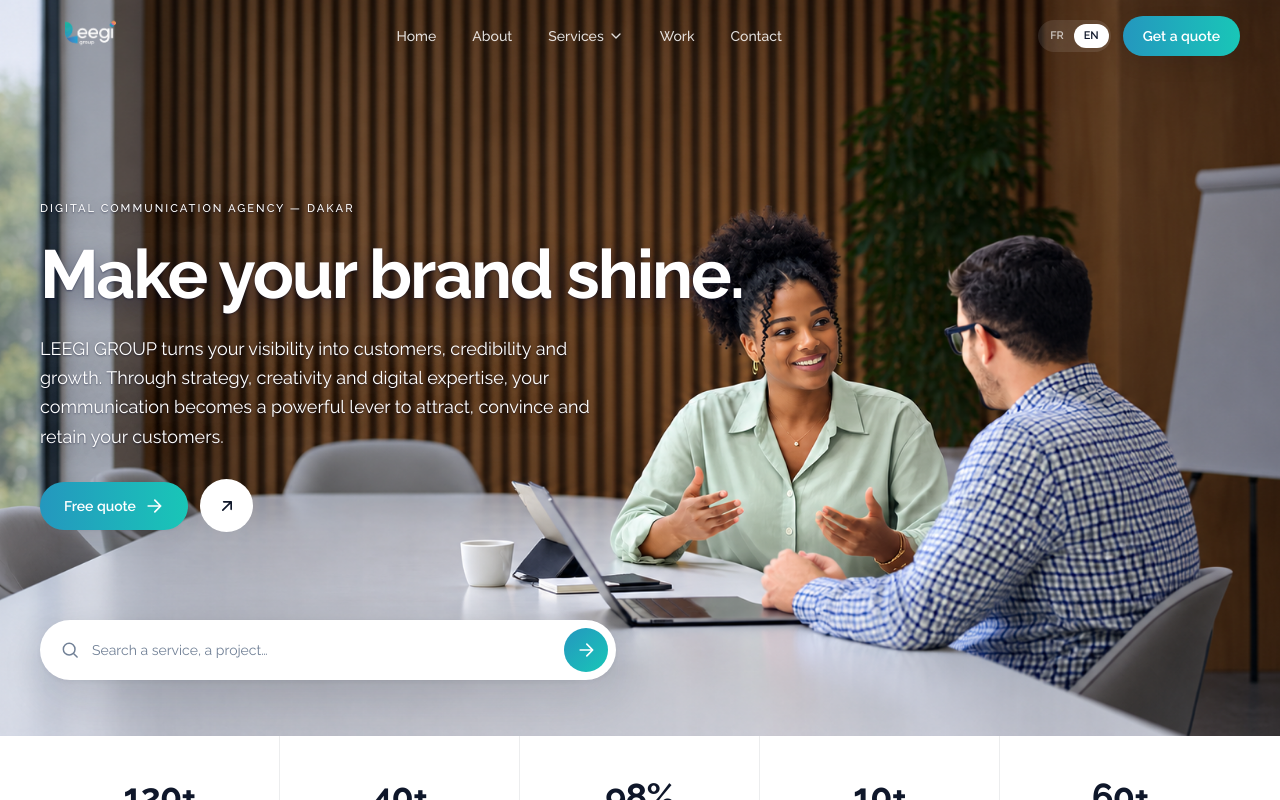
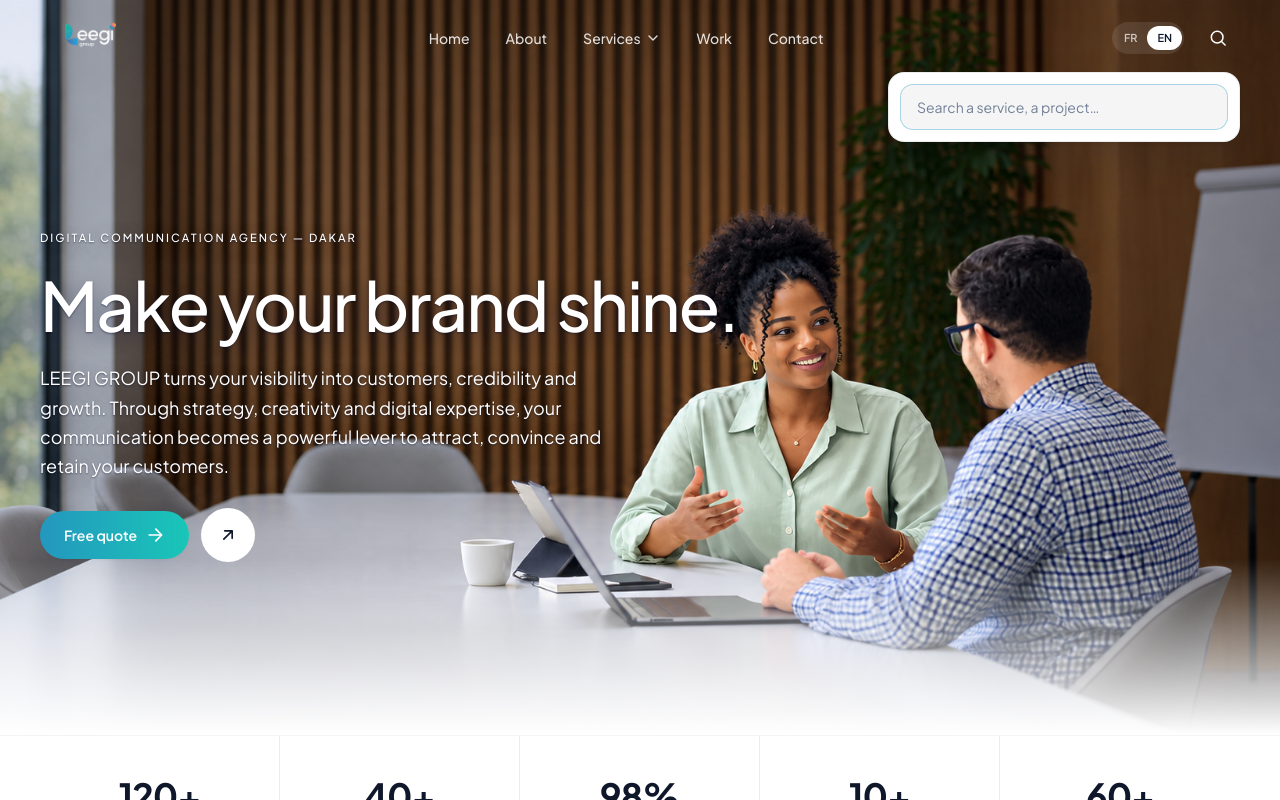
Before and after one commit to diane-prog/salon-saas-api-frontend, a Next.js app: page /en in a window 1280 px wide. Both pictures are taken after a click on the button "Search the site". Shown: the top 800 px of the page. Built offline with nearby package versions, Linux system fonts and the light colour scheme.

Commit message:
fix hero test2

```diff
--- a/app/[lang]/layout.tsx
+++ b/app/[lang]/layout.tsx
@@ -5,11 +5,11 @@ import { JsonLd } from "@/components/JsonLd";
 import { getDictionary, isLocale, localePath, locales, localeTags } from "@/lib/dictionaries";
 import { SITE_URL } from "@/lib/seo";
 import type { Metadata } from "next";
-import { Raleway } from "next/font/google";
+import { Plus_Jakarta_Sans, Raleway } from "next/font/google";
 import { notFound } from "next/navigation";
 import "../globals.css";
 
-const poppins = Raleway({
+const poppins = Plus_Jakarta_Sans({
   variable: "--font-poppins",
   subsets: ["latin"],
   weight: ["400", "500", "600", "700", "800"],
--- a/components/Header.tsx
+++ b/components/Header.tsx
@@ -7,6 +7,7 @@ import { usePathname, useRouter } from "next/navigation";
 import { Close, Menu, ChevronDown, ArrowRight } from "@/components/Icons";
 import { switchLocalePath, type Locale } from "@/lib/dictionaries";
 import { useDictionary } from "@/components/DictionaryProvider";
+import HeaderSearch from "@/components/HeaderSearch";
 
 const switchLabels: Record<Locale, { fr: string; en: string }> = {
   fr: { fr: "FR", en: "EN" },
@@ -66,9 +67,10 @@ export default function Header() {
           <nav className="hidden items-center gap-1 lg:flex" aria-label="Navigation principale">
             {dict.nav.map((item) =>
               item.href === "/services" ? (
-                <div key={item.href} className="group relative">
+                <div key={item.href} className="group">
                   <Link
                     href={href(item.href)}
+                    aria-haspopup="true"
                     className={`flex items-center gap-1 rounded-full px-4 py-2 text-sm font-medium transition-colors ${
                       scrolled ? "text-navy hover:text-brand" : "text-white/85 hover:text-white"
                     }`}
@@ -76,8 +78,12 @@ export default function Header() {
                     {item.label}
                     <ChevronDown className="h-3.5 w-3.5 transition-transform duration-300 group-hover:rotate-180" />
                   </Link>
-                  <div className="invisible absolute left-1/2 top-full w-[30rem] -translate-x-1/2 translate-y-2 pt-4 opacity-0 transition-all duration-200 group-hover:visible group-hover:translate-y-0 group-hover:opacity-100">
-                    <div className="grid grid-cols-2 gap-1 rounded-2xl border border-navy/8 bg-white p-2 shadow-lift">
+
+                  {/* Mega menu Services : bandeau pleine largeur sous le header. */}
+                  <div className="invisible absolute inset-x-0 top-full translate-y-2 pt-4 opacity-0 transition-all duration-200 group-hover:visible group-hover:translate-y-0 group-hover:opacity-100 group-focus-within:visible group-focus-within:translate-y-0 group-focus-within:opacity-100">
+                    <div className="container-x">
+                      <div className="grid gap-6 rounded-2xl border border-navy/8 bg-white p-6 shadow-lift lg:grid-cols-[1.6fr_1fr]">
+                        <div className="grid content-start gap-1 sm:grid-cols-2">
                           {dict.services.map((s) => (
                             <Link
                               key={s.slug}
@@ -93,6 +99,32 @@ export default function Header() {
                               </span>
                             </Link>
                           ))}
+                        </div>
+
+                        <div className="relative hidden overflow-hidden rounded-xl lg:block">
+                          <Image
+                            src="/img/partenaires.jpg"
+                            alt=""
+                            fill
+                            sizes="(max-width: 1024px) 0px, 360px"
+                            className="object-cover"
+                          />
+                          <div className="absolute inset-0 bg-gradient-to-t from-navy-deep/90 via-navy-deep/45 to-navy-deep/10" />
+                          <div className="relative flex h-full min-h-[13rem] flex-col justify-end gap-3 p-5">
+                            <span className="text-[0.68rem] font-medium uppercase tracking-[0.16em] text-turquoise">
+                              {dict.ui.expertise}
+                            </span>
+                            <p className="text-lg font-semibold leading-snug text-white">{dict.ui.talkToUs}</p>
+                            <Link
+                              href={href("/devis")}
+                              className="inline-flex w-fit items-center gap-2 rounded-full bg-white px-4 py-2 text-xs font-semibold text-navy transition-transform duration-300 hover:-translate-y-0.5"
+                            >
+                              {dict.ui.freeQuote}
+                              <ArrowRight className="h-3.5 w-3.5" />
+                            </Link>
+                          </div>
+                        </div>
+                      </div>
                     </div>
                   </div>
                 </div>
@@ -118,12 +150,7 @@ export default function Header() {
               label={dict.ui.languageLabel}
             />
 
-            <Link
-              href={href("/devis")}
-              className="hidden rounded-full bg-gradient-to-r from-brand to-turquoise px-5 py-2.5 text-sm font-semibold text-white shadow-soft transition-all duration-300 hover:-translate-y-0.5 hover:shadow-lift sm:inline-flex"
-            >
-              {locale === "fr" ? "Demander un devis" : "Get a quote"}
-            </Link>
+            <HeaderSearch scrolled={scrolled} />
 
             <button
               type="button"
--- /dev/null
+++ b/components/HeaderSearch.tsx
@@ -0,0 +1,126 @@
+"use client";
+
+import { useEffect, useMemo, useRef, useState } from "react";
+import Link from "next/link";
+import { useRouter } from "next/navigation";
+import { Search } from "@/components/Icons";
+import { useDictionary } from "@/components/DictionaryProvider";
+import { buildSearchEntries, searchEntries } from "@/lib/search";
+
+export default function HeaderSearch({ scrolled }: { scrolled: boolean }) {
+  const { dict, locale } = useDictionary();
+  const { services, projects, nav, ui } = dict;
+  const router = useRouter();
+  const [open, setOpen] = useState(false);
+  const [query, setQuery] = useState("");
+  const inputRef = useRef<HTMLInputElement>(null);
+  const wrapRef = useRef<HTMLDivElement>(null);
+
+  const entries = useMemo(
+    () =>
+      buildSearchEntries(
+        {
+          services,
+          projects,
+          nav,
+          groups: { expertise: ui.expertise, portfolio: ui.portfolio, presentation: ui.presentation },
+        },
+        locale,
+      ),
+    [services, projects, nav, ui.expertise, ui.portfolio, ui.presentation, locale],
+  );
+
+  const results = useMemo(() => searchEntries(entries, query), [entries, query]);
+  const showResults = query.trim().length >= 2;
+
+  useEffect(() => {
+    if (!open) return;
+    const onPointerDown = (event: PointerEvent) => {
+      if (!wrapRef.current?.contains(event.target as Node)) setOpen(false);
+    };
+    const onKeyDown = (event: KeyboardEvent) => {
+      if (event.key === "Escape") setOpen(false);
+    };
+    document.addEventListener("pointerdown", onPointerDown);
+    document.addEventListener("keydown", onKeyDown);
+    return () => {
+      document.removeEventListener("pointerdown", onPointerDown);
+      document.removeEventListener("keydown", onKeyDown);
+    };
+  }, [open]);
+
+  return (
+    <div ref={wrapRef} className="relative hidden sm:block">
+      <button
+        type="button"
+        aria-label={ui.searchLabel}
+        aria-expanded={open}
+        onClick={() => {
+          const next = !open;
+          setOpen(next);
+          if (next) requestAnimationFrame(() => inputRef.current?.focus());
+        }}
+        className={`grid h-11 w-11 place-items-center rounded-full transition-colors ${
+          scrolled ? "text-navy hover:bg-navy/5" : "text-white hover:bg-white/10"
+        }`}
+      >
+        <Search />
+      </button>
+
+      {open && (
+        <form
+          role="search"
+          onSubmit={(event) => {
+            event.preventDefault();
+            const first = results[0];
+            if (!first) return;
+            setOpen(false);
+            setQuery("");
+            router.push(first.href as never);
+          }}
+          className="absolute right-0 top-full mt-3 w-[min(22rem,calc(100vw-2rem))] rounded-2xl border border-navy/8 bg-white p-3 shadow-lift"
+        >
+          <label htmlFor="header-search" className="sr-only">
+            {ui.searchLabel}
+          </label>
+          <input
+            ref={inputRef}
+            id="header-search"
+            type="search"
+            autoComplete="off"
+            value={query}
+            placeholder={ui.searchPlaceholder}
+            onChange={(event) => setQuery(event.target.value)}
+            className="w-full rounded-xl bg-navy/[0.04] px-4 py-3 text-sm text-navy placeholder:text-muted focus:outline-none focus:ring-1 focus:ring-brand/40"
+          />
+
+          {showResults && (
+            <ul className="mt-2 max-h-72 overflow-y-auto">
+              {results.length === 0 ? (
+                <li className="px-3 py-2 text-sm text-muted">{ui.searchNoResults}</li>
+              ) : (
+                results.map((result) => (
+                  <li key={`${result.group}-${result.label}`}>
+                    <Link
+                      href={result.href as never}
+                      onClick={() => {
+                        setOpen(false);
+                        setQuery("");
+                      }}
+                      className="flex items-center justify-between gap-3 rounded-xl px-3 py-2 text-sm text-navy transition-colors hover:bg-brand/[0.06] hover:text-brand"
+                    >
+                      <span className="font-medium">{result.label}</span>
+                      <span className="shrink-0 text-[0.68rem] uppercase tracking-[0.14em] text-muted">
+                        {result.group}
+                      </span>
+                    </Link>
+                  </li>
+                ))
+              )}
+            </ul>
+          )}
+        </form>
+      )}
+    </div>
+  );
+}
--- a/components/HeroSearch.tsx
+++ b/components/HeroSearch.tsx
@@ -5,7 +5,7 @@ import Link from "next/link";
 import { useRouter } from "next/navigation";
 import { ArrowRight, Search } from "@/components/Icons";
 import { useDictionary } from "@/components/DictionaryProvider";
-import { searchEntries, type SearchEntry } from "@/lib/search";
+import { buildSearchEntries, searchEntries } from "@/lib/search";
 
 export default function HeroSearch() {
   const { dict, locale } = useDictionary();
@@ -14,22 +14,19 @@ export default function HeroSearch() {
   const [query, setQuery] = useState("");
   const [open, setOpen] = useState(false);
 
-  const entries = useMemo<SearchEntry[]>(() => {
-    const prefix = (path: string) => `/${locale}${path === "/" ? "" : path}`;
-    return [
-      ...services.map((s) => ({
-        label: s.title,
-        href: prefix(`/services/${s.slug}`),
-        group: ui.expertise,
-      })),
-      ...projects.map((p) => ({
-        label: p.title,
-        href: prefix("/realisations"),
-        group: ui.portfolio,
-      })),
-      ...nav.map((n) => ({ label: n.label, href: prefix(n.href), group: ui.presentation })),
-    ];
-  }, [services, projects, nav, ui.expertise, ui.portfolio, ui.presentation, locale]);
+  const entries = useMemo(
+    () =>
+      buildSearchEntries(
+        {
+          services,
+          projects,
+          nav,
+          groups: { expertise: ui.expertise, portfolio: ui.portfolio, presentation: ui.presentation },
+        },
+        locale,
+      ),
+    [services, projects, nav, ui.expertise, ui.portfolio, ui.presentation, locale],
+  );
 
   const results = useMemo(() => searchEntries(entries, query), [entries, query]);
   const showResults = open && query.trim().length >= 2;
--- a/components/HomeHero.tsx
+++ b/components/HomeHero.tsx
@@ -14,7 +14,7 @@ export default function HomeHero() {
   const href = (p: string) => `/${locale}${p === "/" ? "" : p}`;
 
   return (
-    <section className="relative isolate flex min-h-[92vh] flex-col overflow-hidden bg-navy-deep pt-32 pb-10 sm:pt-40 sm:pb-14">
+    <section className="relative isolate flex min-h-[92vh] border-b border-gray-100 flex-col overflow-hidden bg-navy-deep pt-32 pb-10 sm:pt-40 sm:pb-14">
       <div aria-hidden className="pointer-events-none absolute inset-0 overflow-hidden">
         <Image
           src="/img/hero3.png"
@@ -28,6 +28,12 @@ export default function HomeHero() {
         {/* <div className="absolute inset-0 bg-black/30" /> */}
       </div>
 
+      {/* Overlay blanc en bas du hero : la photo se fond dans la section blanche suivante. */}
+      <div
+        aria-hidden
+        className="pointer-events-none absolute inset-x-0 bottom-0 h-36 bg-gradient-to-t from-white to-transparent sm:h-44"
+      />
+
       <div className="relative mx-auto flex w-full max-w-[90rem] flex-1 flex-col px-5 md:px-8 xl:px-10">
         <div className="flex max-w-3xl flex-1 flex-col justify-center">
           <Reveal className="flex flex-col items-start gap-6">
@@ -35,7 +41,7 @@ export default function HomeHero() {
               {ui.agency}
             </span>
 
-            <h1 className="max-w-3xl text-4xl leading-[1.06] text-white [text-shadow:0_1px_2px_rgb(0_9_42_/_0.45),0_6px_24px_rgb(0_9_42_/_0.35)] sm:text-5xl lg:text-[4.25rem] lg:leading-[1.02]">
+            <h1 className="max-w-3xl font-medium text-4xl leading-[1.06] text-white [text-shadow:0_1px_2px_rgb(0_9_42_/_0.45),0_6px_24px_rgb(0_9_42_/_0.35)] sm:text-5xl lg:text-[4.25rem] lg:leading-[1.02]">
               {hero.lead}
             </h1>
 
@@ -56,8 +62,8 @@ export default function HomeHero() {
           </Reveal>
         </div>
 
-        <div className="mt-12">
-          <HeroSearch />
+        <div className="mt-12 flex justify-center">
+          {/* <HeroSearch /> */}
         </div>
       </div>
     </section>
--- a/lib/search.ts
+++ b/lib/search.ts
@@ -1,4 +1,33 @@
 export type SearchEntry = { label: string; href: string; group: string };
+
+export type SearchSource = {
+  services: { slug: string; title: string }[];
+  projects: { title: string }[];
+  nav: { label: string; href: string }[];
+  groups: { expertise: string; portfolio: string; presentation: string };
+};
+
+/** Construit l'index de recherche (services, réalisations, pages) pour une langue donnée. */
+export function buildSearchEntries(source: SearchSource, locale: string): SearchEntry[] {
+  const prefix = (path: string) => `/${locale}${path === "/" ? "" : path}`;
+  return [
+    ...source.services.map((service) => ({
+      label: service.title,
+      href: prefix(`/services/${service.slug}`),
+      group: source.groups.expertise,
+    })),
+    ...source.projects.map((project) => ({
+      label: project.title,
+      href: prefix("/realisations"),
+      group: source.groups.portfolio,
+    })),
+    ...source.nav.map((item) => ({
+      label: item.label,
+      href: prefix(item.href),
+      group: source.groups.presentation,
+    })),
+  ];
+}
 
 /** Insensible à la casse et aux accents : « evenementiel » trouve « Événementiel ». */
 export function normalize(value: string): string {
```
Also changed, not shown: 1 other file (tests, documents, lock files or other folders). Lines whose indentation alone changed are shown as unchanged.
